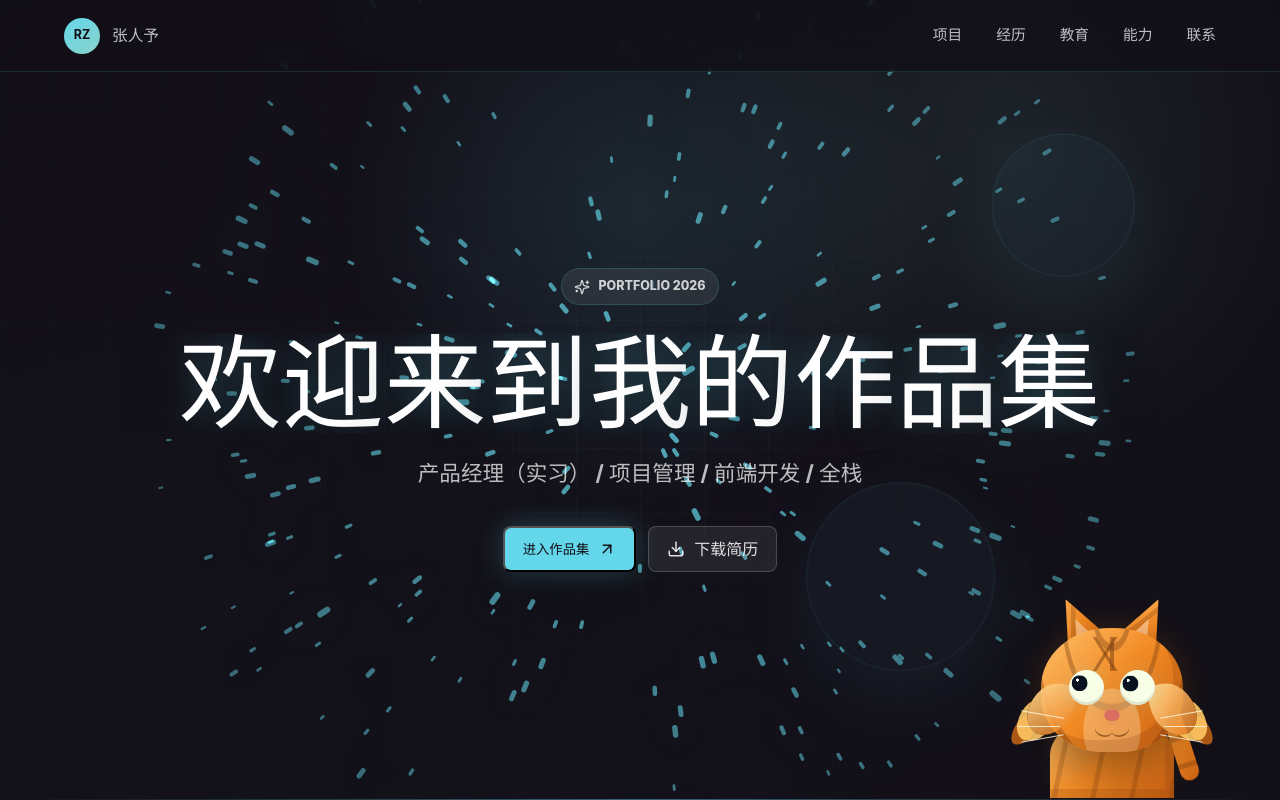
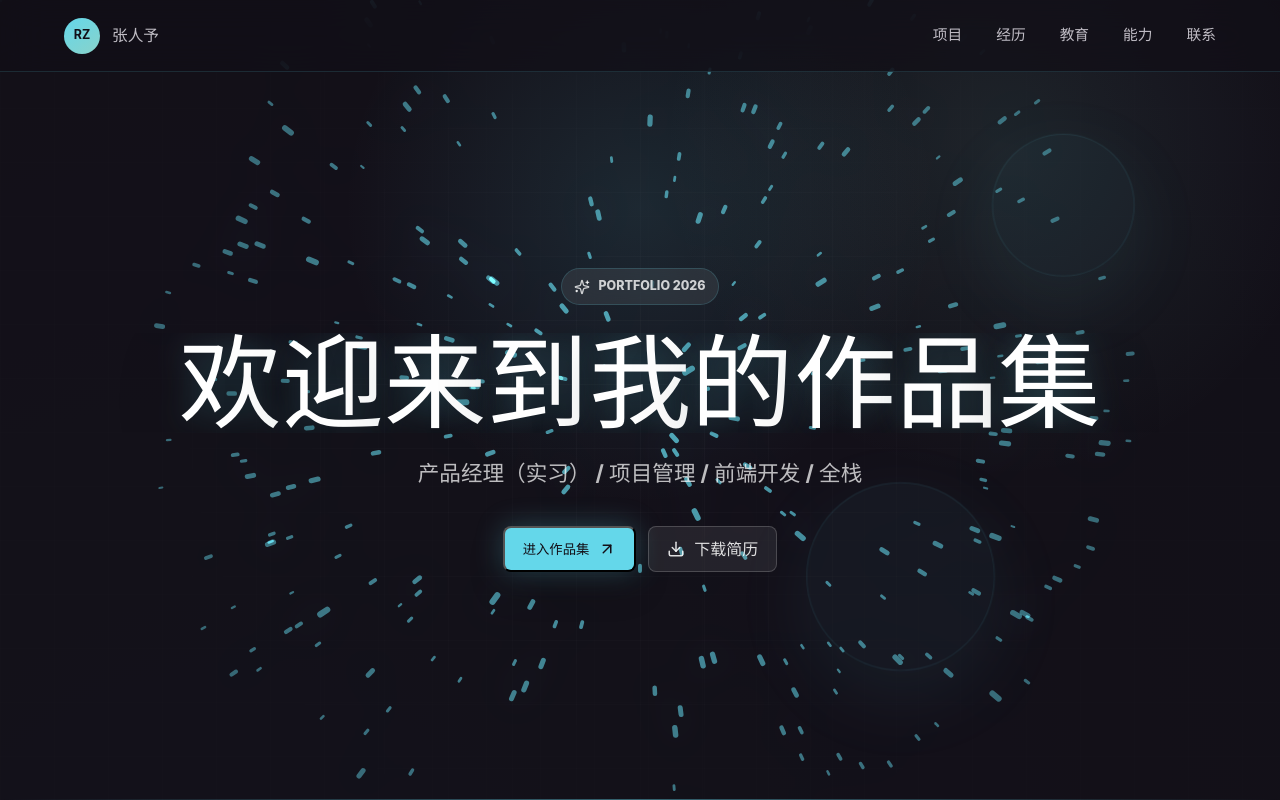
Before and after one commit to cBasJ/personal-gallery, a React (Vite) app: page / in a window 1280 px wide. Shown: the top 800 px of the page. Built offline with nearby package versions, Linux system fonts and the light colour scheme.

Commit message:
remove cat companion

```diff
--- a/src/App.tsx
+++ b/src/App.tsx
@@ -17,7 +17,6 @@ import {
   X,
 } from "lucide-react";
 import Antigravity from "./Antigravity";
-import CatEyes from "./CatEyes";
 import heroImage from "./assets/hero-workspace.webp";
 import { education, experiences, profile, projects, skillGroups } from "./profile";
 import SplitText from "./SplitText";
@@ -245,7 +244,6 @@ function App() {
             </a>
           </div>
         </div>
-        <CatEyes />
       </section>
 
       <section className="hero" id="profile">
--- a/src/CatEyes.tsx
+++ /dev/null
@@ -1,73 +0,0 @@
-import { useEffect, useRef } from "react";
-
-function CatEyes() {
-  const rootRef = useRef<HTMLDivElement>(null);
-
-  useEffect(() => {
-    const root = rootRef.current;
-    if (!root) return;
-
-    const pupils = Array.from(root.querySelectorAll<HTMLElement>(".cat-eye-pupil"));
-
-    const movePupils = (clientX: number, clientY: number) => {
-      pupils.forEach((pupil) => {
-        const eye = pupil.parentElement;
-        if (!eye) return;
-
-        const rect = eye.getBoundingClientRect();
-        const eyeCenterX = rect.left + rect.width / 2;
-        const eyeCenterY = rect.top + rect.height / 2;
-        const angle = Math.atan2(clientY - eyeCenterY, clientX - eyeCenterX);
-        const maxMove = Math.max(7, rect.width * 0.25);
-        const pupilX = Math.cos(angle) * maxMove;
-        const pupilY = Math.sin(angle) * maxMove;
-
-        pupil.style.transform = `translate(calc(-50% + ${pupilX}px), calc(-50% + ${pupilY}px))`;
-      });
-    };
-
-    const handlePointerMove = (event: PointerEvent) => {
-      movePupils(event.clientX, event.clientY);
-    };
-
-    window.addEventListener("pointermove", handlePointerMove, { passive: true });
-    movePupils(window.innerWidth / 2, window.innerHeight / 2);
-
-    return () => window.removeEventListener("pointermove", handlePointerMove);
-  }, []);
-
-  return (
-    <div className="cat-companion" ref={rootRef} aria-label="会看向鼠标的猫咪" role="img">
-      <div className="cat-companion-cat">
-        <div className="cat-ear left" />
-        <div className="cat-ear right" />
-
-        <div className="cat-head">
-          <div className="cat-face">
-            <div className="cat-eye left">
-              <div className="cat-eye-pupil" />
-            </div>
-            <div className="cat-eye right">
-              <div className="cat-eye-pupil" />
-            </div>
-
-            <div className="cat-nose" />
-            <div className="cat-mouth" />
-
-            <div className="cat-whisker l1" />
-            <div className="cat-whisker l2" />
-            <div className="cat-whisker l3" />
-            <div className="cat-whisker r1" />
-            <div className="cat-whisker r2" />
-            <div className="cat-whisker r3" />
-          </div>
-        </div>
-
-        <div className="cat-body" />
-        <div className="cat-tail" />
-      </div>
-    </div>
-  );
-}
-
-export default CatEyes;
--- a/src/styles.css
+++ b/src/styles.css
@@ -344,319 +344,6 @@ nav a:hover::after {
   transform: translateY(0);
 }
 
-.cat-companion {
-  bottom: clamp(28px, 7vh, 76px);
-  height: 174px;
-  pointer-events: auto;
-  position: fixed;
-  right: clamp(22px, 7vw, 92px);
-  user-select: none;
-  width: 156px;
-  z-index: 18;
-}
-
-.cat-companion-cat {
-  --cat-fur: linear-gradient(135deg, #ffc16b 0%, #f28a24 48%, #c85f13 100%);
-  --cat-stripe: rgba(117, 58, 14, 0.36);
-  height: 100%;
-  position: relative;
-  transform: translateY(8px);
-  transition: transform 240ms ease;
-  width: 100%;
-}
-
-.cat-companion:hover .cat-companion-cat {
-  transform: translateY(0) scale(1.03);
-}
-
-.cat-head {
-  background:
-    radial-gradient(ellipse at 50% 82%, rgba(255, 231, 186, 0.34) 0 28%, transparent 29%),
-    repeating-radial-gradient(ellipse at 50% -12%, transparent 0 15px, var(--cat-stripe) 16px 19px, transparent 20px 31px),
-    var(--cat-fur);
-  border-radius: 48% 48% 44% 44%;
-  bottom: 0;
-  box-shadow:
-    inset -10px -12px 0 rgba(100, 42, 5, 0.16),
-    0 18px 42px rgba(0, 0, 0, 0.36),
-    0 0 34px rgba(242, 138, 36, 0.18);
-  height: 124px;
-  left: 50%;
-  position: absolute;
-  transform: translateX(-50%);
-  width: 142px;
-}
-
-.cat-head::before,
-.cat-head::after {
-  background:
-    linear-gradient(135deg, rgba(255, 217, 145, 0.96), rgba(234, 122, 24, 0.82));
-  bottom: 16px;
-  content: "";
-  height: 54px;
-  position: absolute;
-  width: 44px;
-  z-index: -1;
-}
-
-.cat-head::before {
-  border-radius: 70% 22% 70% 38%;
-  box-shadow:
-    -12px 13px 0 -4px rgba(255, 199, 100, 0.9),
-    -22px 26px 0 -11px rgba(230, 115, 22, 0.72);
-  left: -12px;
-  transform: rotate(12deg);
-}
-
-.cat-head::after {
-  border-radius: 22% 70% 38% 70%;
-  box-shadow:
-    12px 13px 0 -4px rgba(255, 199, 100, 0.9),
-    22px 26px 0 -11px rgba(230, 115, 22, 0.72);
-  right: -12px;
-  transform: rotate(-12deg);
-}
-
-.cat-ear {
-  background:
-    linear-gradient(116deg, transparent 0 38%, rgba(122, 56, 10, 0.28) 39% 44%, transparent 45%),
-    var(--cat-fur);
-  clip-path: polygon(50% 0, 0 100%, 100% 100%);
-  height: 66px;
-  position: absolute;
-  top: 18px;
-  transition: transform 240ms ease;
-  width: 56px;
-  z-index: -1;
-}
-
-.cat-ear.left {
-  left: 18px;
-  transform: rotate(-26deg);
-}
-
-.cat-ear.right {
-  right: 18px;
-  transform: rotate(26deg);
-}
-
-.cat-companion:hover .cat-ear.left {
-  transform: rotate(-34deg) translateY(-3px);
-}
-
-.cat-companion:hover .cat-ear.right {
-  transform: rotate(34deg) translateY(-3px);
-}
-
-.cat-ear::after {
-  background: rgba(255, 214, 175, 0.66);
-  bottom: 8px;
-  clip-path: polygon(50% 0, 0 100%, 100% 100%);
-  content: "";
-  height: 36px;
-  left: 50%;
-  position: absolute;
-  transform: translateX(-50%);
-  width: 28px;
-}
-
-.cat-face {
-  inset: 0;
-  position: absolute;
-}
-
-.cat-face::before {
-  background:
-    linear-gradient(122deg, transparent 0 38%, rgba(112, 54, 14, 0.55) 39% 43%, transparent 44%),
-    linear-gradient(90deg, transparent 0 46%, rgba(112, 54, 14, 0.55) 47% 53%, transparent 54%),
-    linear-gradient(58deg, transparent 0 38%, rgba(112, 54, 14, 0.55) 39% 43%, transparent 44%);
-  content: "";
-  height: 34px;
-  left: 50%;
-  opacity: 0.85;
-  position: absolute;
-  top: 9px;
-  transform: translateX(-50%);
-  width: 54px;
-}
-
-.cat-eye {
-  animation: cat-blink 5.6s infinite;
-  background: #f7ffe7;
-  border-radius: 50%;
-  box-shadow:
-    inset 0 -3px 0 rgba(0, 0, 0, 0.1),
-    0 0 18px rgba(100, 215, 234, 0.18);
-  height: 35px;
-  overflow: hidden;
-  position: absolute;
-  top: 42px;
-  width: 35px;
-}
-
-.cat-eye.left {
-  left: 28px;
-}
-
-.cat-eye.right {
-  right: 28px;
-}
-
-.cat-eye-pupil {
-  background:
-    radial-gradient(circle at 36% 30%, white 0 10%, transparent 11%),
-    #07111f;
-  border-radius: 50%;
-  height: 16px;
-  left: 50%;
-  position: absolute;
-  top: 50%;
-  transform: translate(-50%, -50%);
-  transition: transform 60ms linear;
-  width: 16px;
-}
-
-.cat-nose {
-  background: #d96d5f;
-  border-radius: 50% 50% 60% 60%;
-  box-shadow: 0 0 12px rgba(217, 109, 95, 0.38);
-  height: 11px;
-  left: 50%;
-  position: absolute;
-  top: 82px;
-  transform: translateX(-50%);
-  width: 15px;
-}
-
-.cat-mouth {
-  height: 18px;
-  left: 50%;
-  position: absolute;
-  top: 94px;
-  transform: translateX(-50%);
-  width: 34px;
-}
-
-.cat-mouth::before,
-.cat-mouth::after {
-  border-bottom: 2px solid rgba(91, 45, 14, 0.56);
-  border-radius: 0 0 50% 50%;
-  content: "";
-  height: 13px;
-  position: absolute;
-  top: 0;
-  width: 18px;
-}
-
-.cat-mouth::before {
-  left: 0;
-  transform: rotate(10deg);
-}
-
-.cat-mouth::after {
-  right: 0;
-  transform: rotate(-10deg);
-}
-
-.cat-whisker {
-  background: rgba(255, 249, 228, 0.82);
-  height: 1px;
-  position: absolute;
-  top: 86px;
-  transform-origin: center;
-  transition: transform 240ms ease;
-  width: 43px;
-}
-
-.cat-whisker.l1 {
-  left: -20px;
-  transform: rotate(10deg);
-}
-
-.cat-whisker.l2 {
-  left: -24px;
-  top: 98px;
-}
-
-.cat-whisker.l3 {
-  left: -20px;
-  top: 110px;
-  transform: rotate(-10deg);
-}
-
-.cat-whisker.r1 {
-  right: -20px;
-  transform: rotate(-10deg);
-}
-
-.cat-whisker.r2 {
-  right: -24px;
-  top: 98px;
-}
-
-.cat-whisker.r3 {
-  right: -20px;
-  top: 110px;
-  transform: rotate(10deg);
-}
-
-.cat-companion:hover .cat-whisker.l1 {
-  transform: rotate(16deg) translateX(-3px);
-}
-
-.cat-companion:hover .cat-whisker.l2 {
-  transform: translateX(-4px);
-}
-
-.cat-companion:hover .cat-whisker.l3 {
-  transform: rotate(-16deg) translateX(-3px);
-}
-
-.cat-companion:hover .cat-whisker.r1 {
-  transform: rotate(-16deg) translateX(3px);
-}
-
-.cat-companion:hover .cat-whisker.r2 {
-  transform: translateX(4px);
-}
-
-.cat-companion:hover .cat-whisker.r3 {
-  transform: rotate(16deg) translateX(3px);
-}
-
-.cat-body {
-  background:
-    repeating-linear-gradient(102deg, transparent 0 18px, rgba(117, 58, 14, 0.25) 19px 23px, transparent 24px 38px),
-    var(--cat-fur);
-  border-radius: 48% 48% 0 0;
-  bottom: -46px;
-  box-shadow:
-    inset -9px -9px 0 rgba(100, 42, 5, 0.15),
-    0 -6px 22px rgba(255, 179, 79, 0.08);
-  height: 82px;
-  left: 50%;
-  position: absolute;
-  transform: translateX(-50%);
-  width: 124px;
-  z-index: -2;
-}
-
-.cat-tail {
-  animation: cat-tail 2.8s ease-in-out infinite;
-  background:
-    repeating-linear-gradient(0deg, transparent 0 13px, rgba(117, 58, 14, 0.34) 14px 18px, transparent 19px 28px),
-    var(--cat-fur);
-  border-radius: 999px;
-  bottom: -28px;
-  height: 84px;
-  position: absolute;
-  right: -12px;
-  transform: rotate(-28deg);
-  transform-origin: bottom center;
-  width: 19px;
-  z-index: -3;
-}
-
 .hero {
   align-items: end;
   display: grid;
@@ -1960,16 +1647,6 @@ ul {
     padding-right: 14px;
   }
 
-  .cat-companion {
-    bottom: 12px;
-    height: 174px;
-    opacity: 0.78;
-    right: 10px;
-    transform: scale(0.54);
-    transform-origin: right bottom;
-    width: 156px;
-  }
-
   .hero-overlay {
     background:
       linear-gradient(90deg, rgba(248, 247, 243, 0.96) 0%, rgba(248, 247, 243, 0.82) 64%, rgba(248, 247, 243, 0.5) 100%),
@@ -2427,26 +2104,7 @@ ul,
   }
 }
 
-@keyframes cat-blink {
-  0%,
-  92%,
-  100% {
-    transform: scaleY(1);
-  }
-  95% {
-    transform: scaleY(0.08);
-  }
-}
-
-@keyframes cat-tail {
-  0%,
-  100% {
-    transform: rotate(-28deg);
-  }
-  50% {
-    transform: rotate(-18deg);
-  }
-}
+
 
 @media (prefers-reduced-motion: reduce) {
   html {
```
